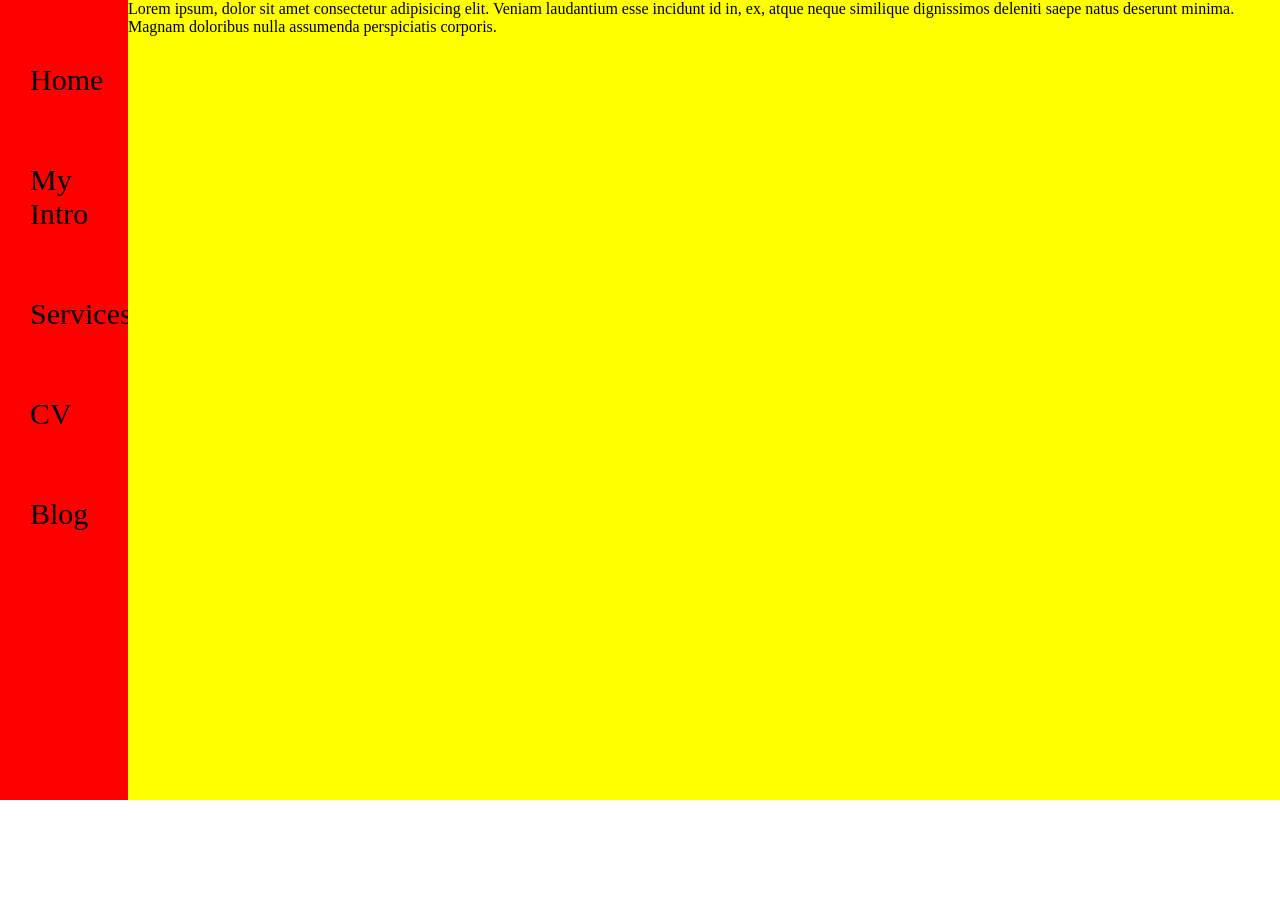
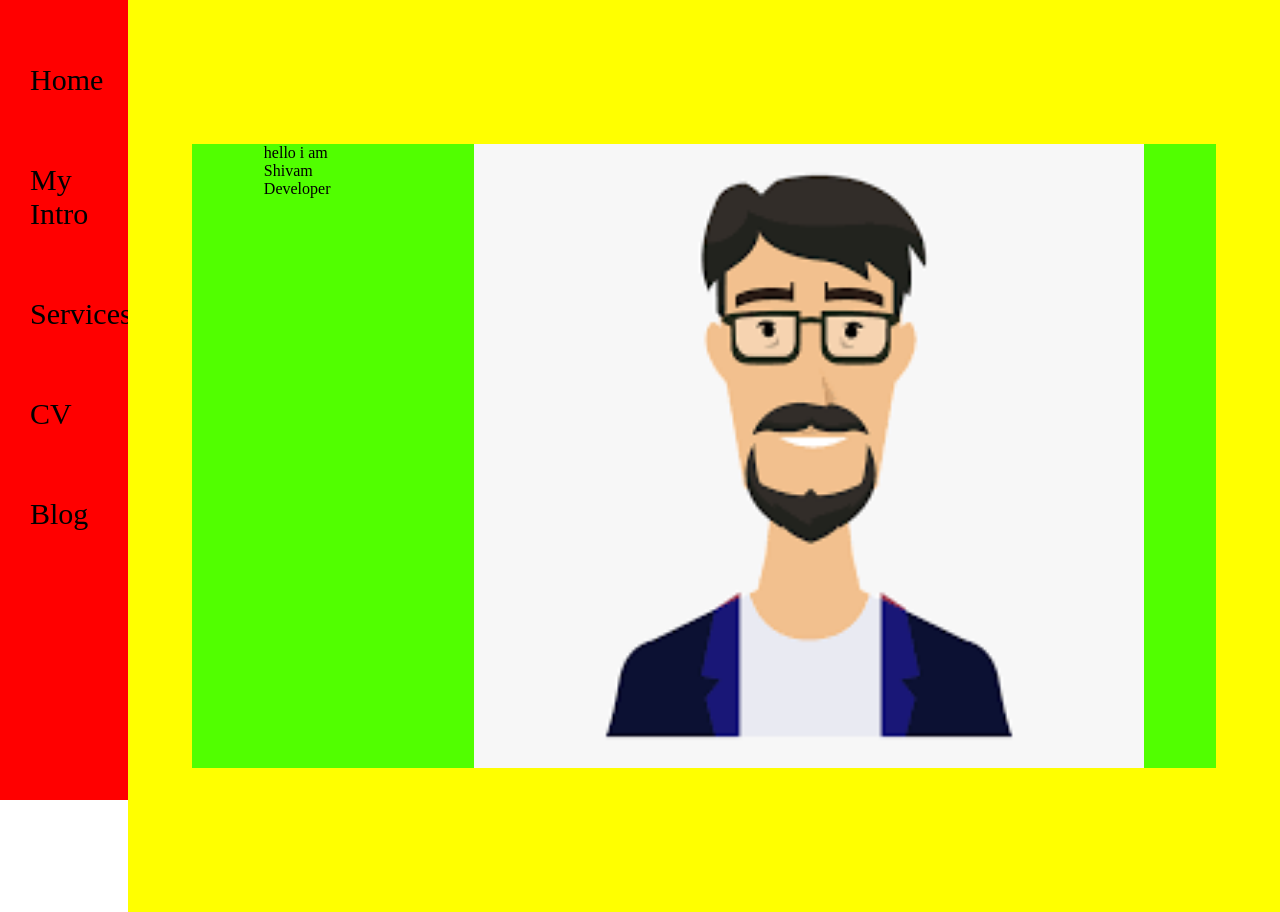
Before and after one commit to shivamdattapurkayastha99/portfolio-in-html-css-js, a plain HTML site: page index.html in a window 1280 px wide. Before the commit the page ends 800 px from the top, so only its background shows below. Drawn offline with Linux system fonts and the light colour scheme.

Commit message:
second commit4

```diff
--- a/index.html
+++ b/index.html
@@ -34,7 +34,20 @@
         </nav>
     </div>
     <div class="main">
-        Lorem ipsum, dolor sit amet consectetur adipisicing elit. Veniam laudantium esse incidunt id in, ex, atque neque similique dignissimos deleniti saepe natus deserunt minima. Magnam doloribus nulla assumenda perspiciatis corporis.
+        <div class="infoContainer">
+            <div class="devInfo">
+                <div class="hello">hello i am  </div>
+                <div class="name">Shivam</div>
+                <div class="about">Developer</div>
+                <div class="buttons">
+
+                </div>
+            </div>
+            <div class="devPic">
+                <img src="dev.png" alt="Shivam Datta">
+            </div>
+
+        </div>
     </div>
 
 </div>
--- a/style.css
+++ b/style.css
@@ -24,3 +24,21 @@
 .container{
     display: flex;
 }
+.infoContainer{
+    background-color: rgb(81, 255, 0);
+    height: 78vh;
+    width: 80vw;
+    margin: 144px auto;
+    /* margin-top: 19px; */
+    display: flex;
+    justify-content: space-around;
+
+}
+.devPic img{
+    height: 78vh;
+
+
+}
+.devInfo{
+
+}
```
Also changed, not shown: dev.png (added).
